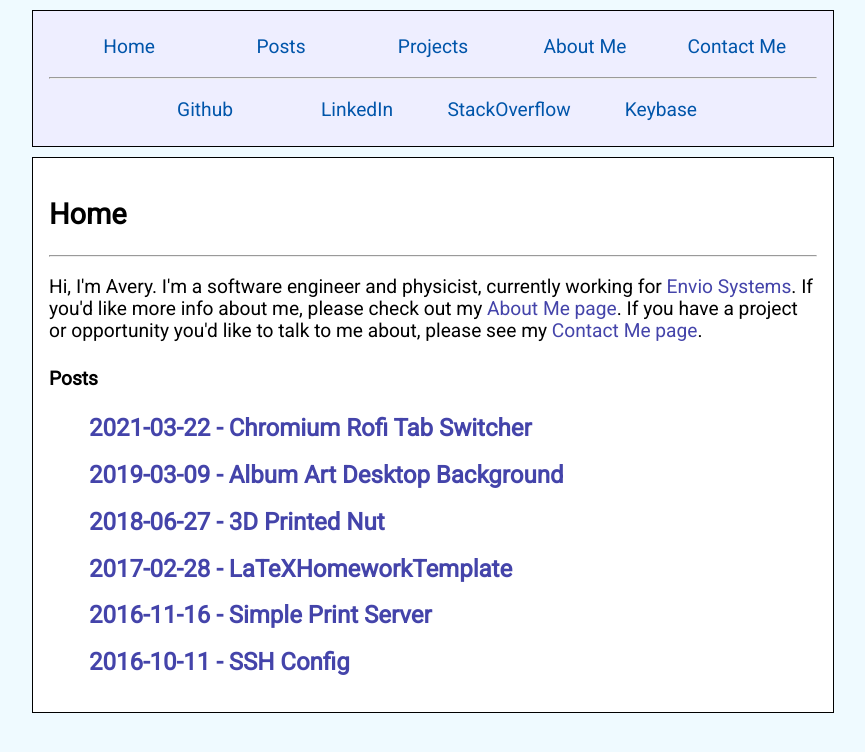
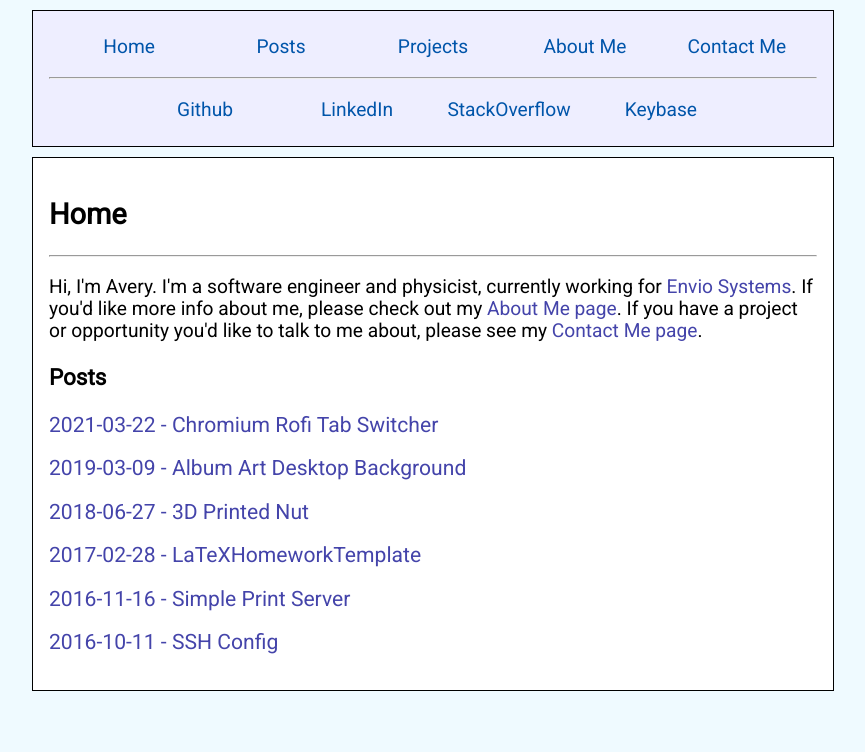
Before and after one commit to biggerfisch/website_v17, a Jekyll site: the page built from index.html, in a window 1280 px wide. Shown: the top 752 px of the page, without its empty margins (207-1072 px from the left). Built offline with Jekyll 4.4.1, drawn with Linux system fonts in a browser that asks for light colours.

Commit message:
Posts: Clean up summary inclusion
 - Adds wrapping <ul> to the include so that we don't need to remember
   to do it right
 - Adds no-padding CSS to non-mobile version too
 - Makes titles in the list less massive

```diff
--- a/_includes/post-summary.html
+++ b/_includes/post-summary.html
@@ -1,3 +1,7 @@
-<li class="post-summary-entry">
-    <a href="{{ post.url }}" class="link-post-title">{{ post.date | date: "%Y-%m-%d" }} - {{ post.title }}</a>
-</li>
+<ul class="post-summary">
+    {% for post in site.posts %}
+        <li class="post-summary-entry">
+            <a href="{{ post.url }}" class="link-post-title">{{ post.date | date: "%Y-%m-%d" }} - {{ post.title }}</a>
+        </li>
+    {% endfor %}
+</ul>
--- a/css/main.css
+++ b/css/main.css
@@ -117,6 +117,10 @@ a.nav-link:hover {
     max-width: 350px;
 }
 
+.post-summary {
+    padding: 0;
+}
+
 .post-summary-entry {
     list-style: none;
     display: table;
@@ -124,8 +128,7 @@ a.nav-link:hover {
 }
 
 .link-post-title {
-    font-size: 125%;
-    font-weight: bold;
+    font-size: 110%;
 }
 
 @media only screen and (max-device-width: 768px) {
@@ -228,8 +231,4 @@ a.nav-link:hover {
     .link-list {
         margin: 0 0 1.5em 0;
     }
-
-    .post-summary {
-        padding: 0;
-    }
 }
--- a/index.html
+++ b/index.html
@@ -7,10 +7,6 @@ title: Home
 If you'd like more info about me, please check out my <a href="{% link about-me/index.html %}">About Me page</a>. If you have a project or opportunity you'd like to talk to me about, please see my <a href="{% link contact-me/index.html %}">Contact Me page</a>.</p>
 
 <p>
-    <h4>Posts</h4>
-    <ul>
-        {% for post in site.posts %}
-            {% include post-summary.html %}
-        {% endfor %}
-    </ul>
+    <h3>Posts</h4>
+    {% include post-summary.html %}
 </p>
--- a/posts/index.html
+++ b/posts/index.html
@@ -2,8 +2,4 @@
 layout: main
 title: Posts
 ---
-<ul class="post-summary">
-  {% for post in site.posts %}
-    {% include post-summary.html %}
-  {% endfor %}
-</ul>
+{% include post-summary.html %}
```
